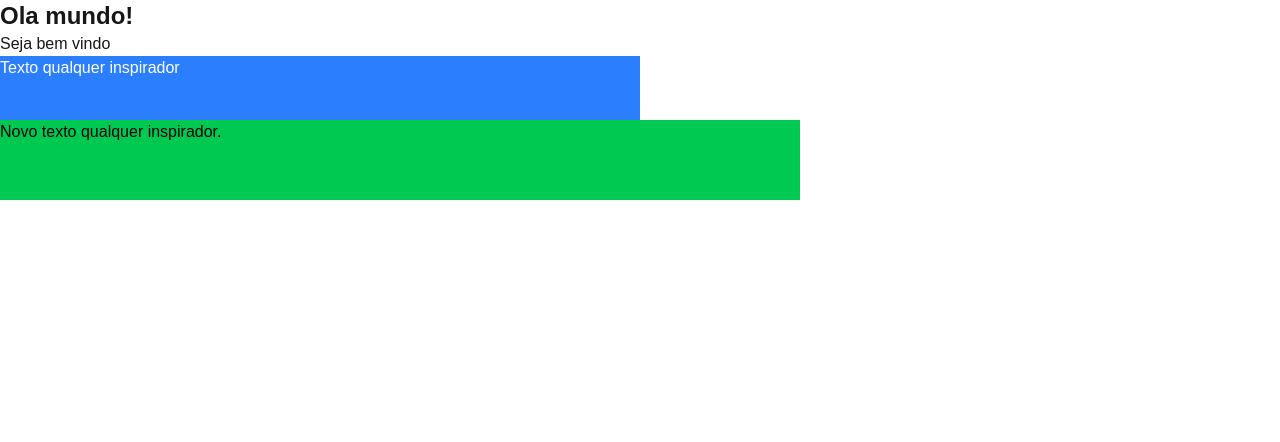
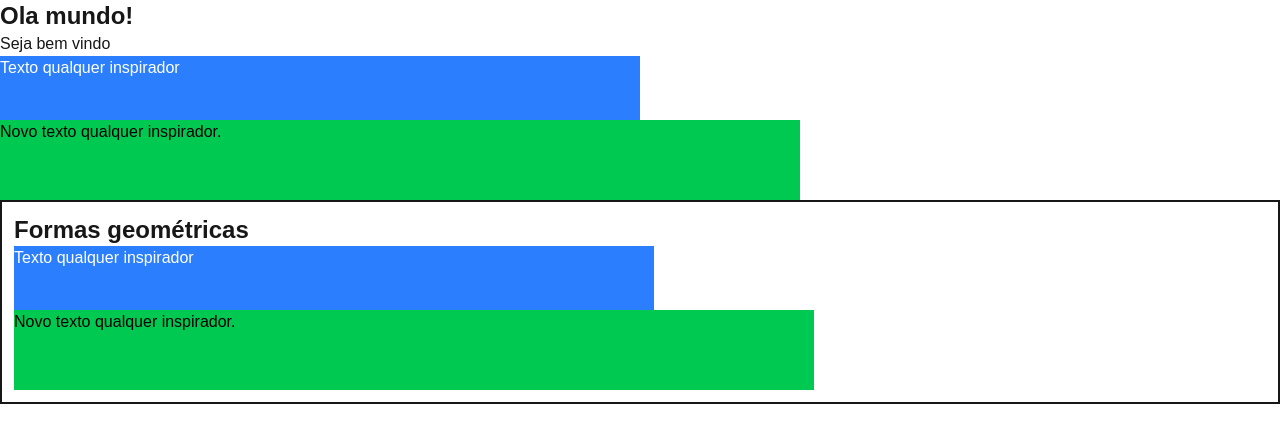
Before and after one commit to Wiillboss/react, a Next.js app in the folder react_primeiro_projeto/: page / in a window 1280 px wide. Shown: the top 442 px of the page. Built offline with nearby package versions, Linux system fonts and the light colour scheme.

Commit message:
usando vários componentes dentro de outro componete

```diff
--- /dev/null
+++ b/react_primeiro_projeto/app/components/Geo_Form.tsx
@@ -0,0 +1,12 @@
+import { Quadrado } from "./Quadrado";
+import Square from "./Square";
+
+export const Geo_Form = () => {
+    return (
+        <div>
+            <h3 className="text-2xl font-bold">Formas geométricas</h3>
+            <Square />
+            <Quadrado />
+        </div>
+    );
+}
--- a/react_primeiro_projeto/app/page.tsx
+++ b/react_primeiro_projeto/app/page.tsx
@@ -6,21 +6,27 @@ import Square, {Quadrado} from "./components/Square";
 
 import Square from "./components/Square";
 import { Quadrado } from "./components/Quadrado";
+import { Geo_Form } from "./components/Geo_Form";
 
-function Page(){
-  return(
+function Page() {
+  return (
     <div>
       <h1 className="font-bold text-2xl">Ola mundo!</h1>
       <h3>Seja bem vindo</h3>
       <Square />
       <Quadrado />
+
+      {/* Abaixo está sendo usando varios componentes dentro de um componente (Geo_Form)  */}
+      <div className="flex gap-2 border-2 p-3">
+        <Geo_Form />
+      </div>
     </div>
   );
 }
 
 //criando uma arrow function
 const Page_dois = () => {
-  return(
+  return (
     <div>
       <h1 className="font-bold text-2xl">Ola mundo, de novo!</h1>
       <h3>Seja bem vindo, novamente.</h3>
```
